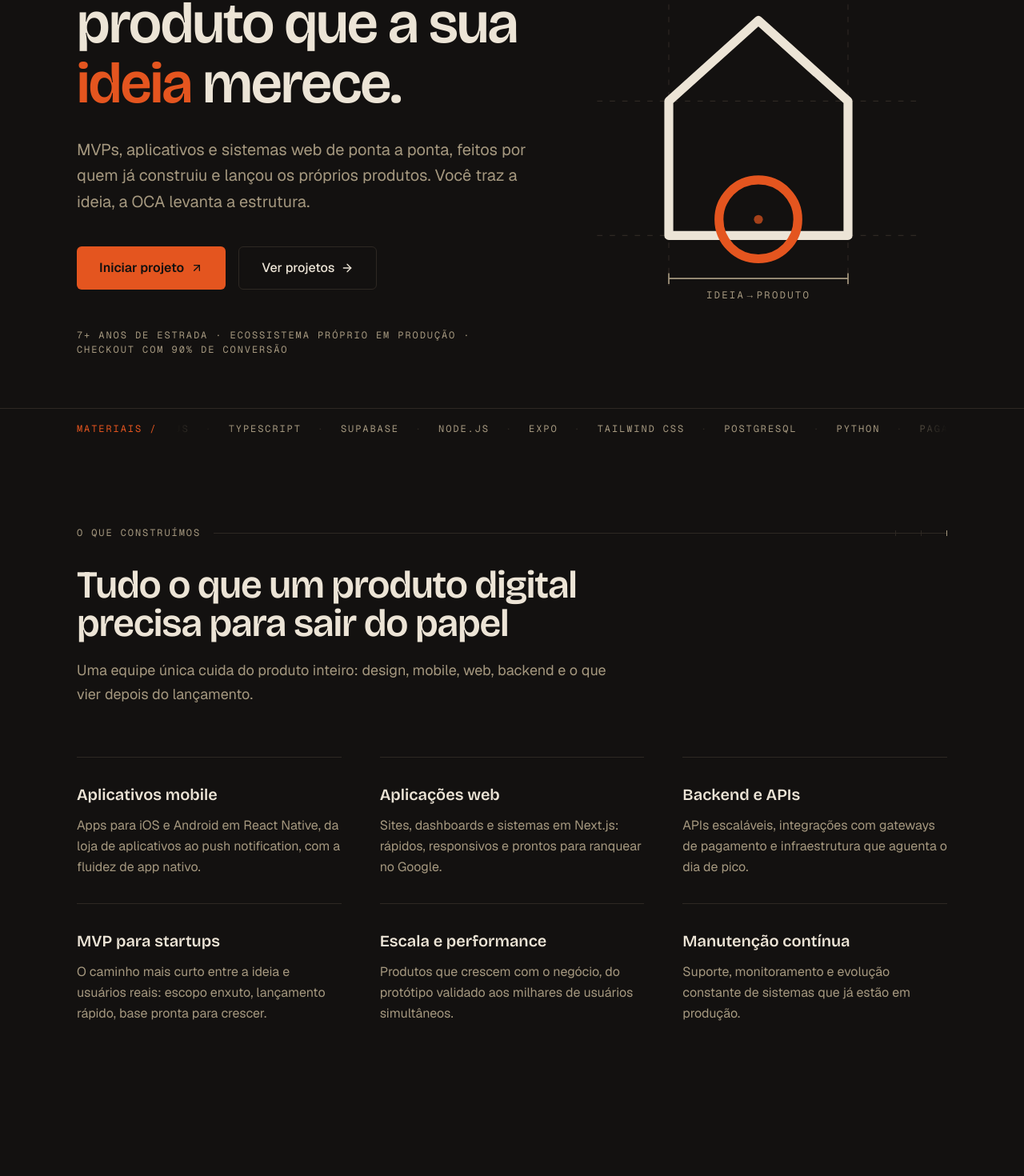
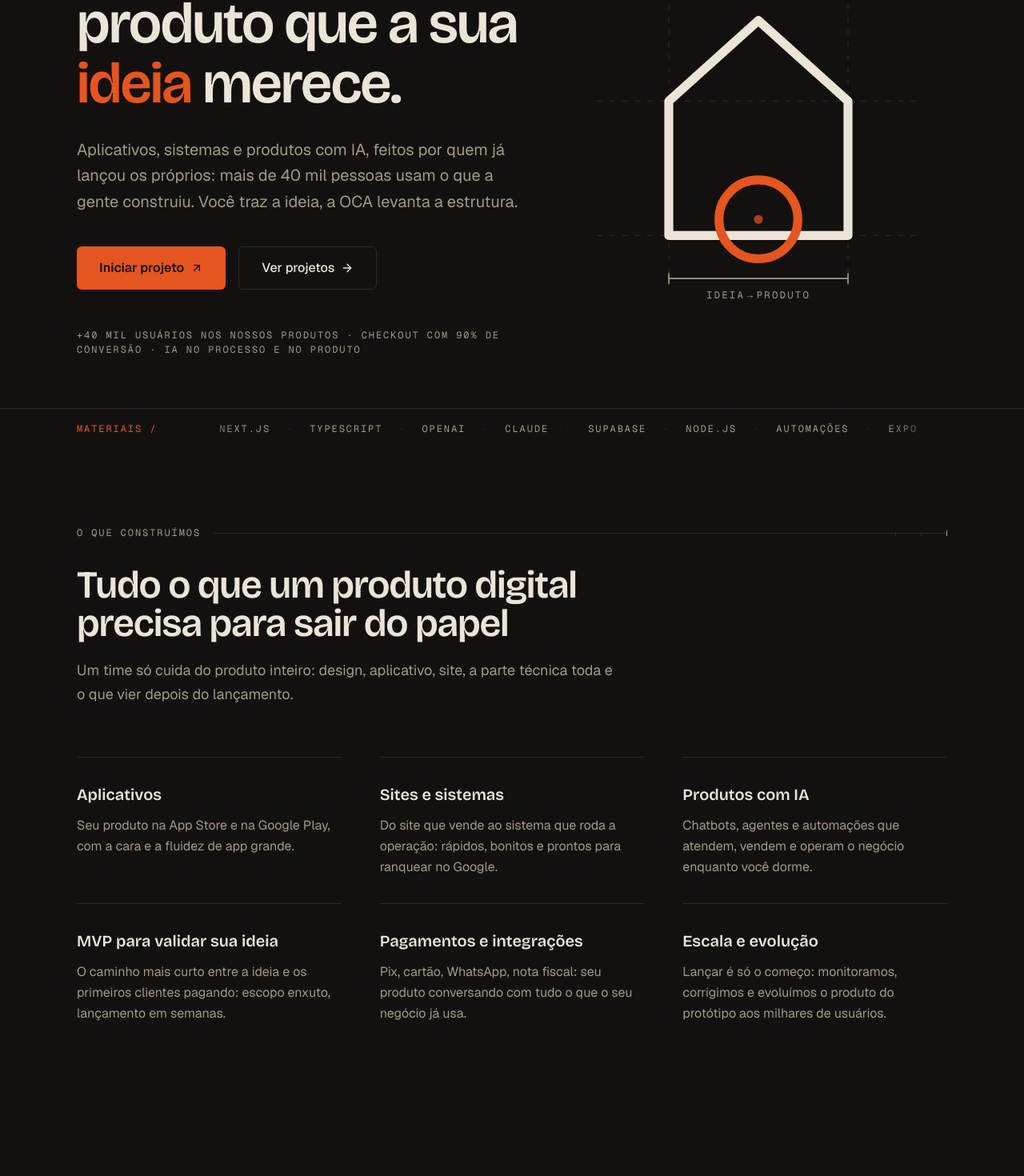
Before and after one commit to Luc2000/oca-portfolio, a Next.js app: page / in a window 1280 px wide. Shown: the part 254-1724 px from the top of the page at 80% size. Built offline with nearby package versions, Linux system fonts and the light colour scheme.

Commit message:
feat: sharpen copy for entrepreneur audience with ai positioning
Less jargon (sistemas web -> sistemas, backend/APIs -> pagamentos e integracoes), AI as a first-class service and differentiator, real usage numbers in the hero proof strip.

```diff
--- a/app/components/ContactForm.tsx
+++ b/app/components/ContactForm.tsx
@@ -7,10 +7,11 @@ import { whatsappUrl } from "../data/site";
 
 const projectTypes = [
   { value: "website", label: "Website" },
-  { value: "app", label: "Aplicativo Móvel" },
+  { value: "app", label: "Aplicativo" },
   { value: "mvp", label: "MVP" },
+  { value: "ai", label: "Produto com IA / Automação" },
   { value: "ecommerce", label: "E-commerce" },
-  { value: "system", label: "Sistema Web" },
+  { value: "system", label: "Sistema" },
   { value: "partnership", label: "Proposta de Parceria" },
   { value: "other", label: "Outro" },
 ];
--- a/app/components/FeaturedProjects.tsx
+++ b/app/components/FeaturedProjects.tsx
@@ -14,7 +14,7 @@ const FeaturedProjects = () => {
         <SectionHeader
           label="Projetos em produção"
           title="Produtos reais, com usuários e pagamentos reais"
-          lede="Uma amostra do que já saiu da prancheta: o ecossistema Revo, construído do zero pela OCA, e projetos para clientes."
+          lede="Uma amostra do que já saiu da prancheta: o ecossistema Revo, construído do zero pela OCA e usado por mais de 40 mil pessoas, e produtos para clientes."
         />
 
         <div className="grid grid-cols-1 gap-8 md:grid-cols-2">
--- a/app/components/Hero.tsx
+++ b/app/components/Hero.tsx
@@ -7,13 +7,16 @@ import OcaBlueprint from "./OcaBlueprint";
 import { whatsappUrl, defaultWhatsappMessage } from "../data/site";
 
 const materials = [
+  "IA & Agentes",
   "React Native",
   "Next.js",
   "TypeScript",
+  "OpenAI",
+  "Claude",
   "Supabase",
   "Node.js",
+  "Automações",
   "Expo",
-  "Tailwind CSS",
   "PostgreSQL",
   "Python",
   "Pagar.me",
@@ -54,9 +57,9 @@ const Hero = () => {
             variants={item}
             className="mt-7 max-w-xl text-lg leading-relaxed text-palha sm:text-xl"
           >
-            MVPs, aplicativos e sistemas web de ponta a ponta, feitos por quem
-            já construiu e lançou os próprios produtos. Você traz a ideia, a
-            OCA levanta a estrutura.
+            Aplicativos, sistemas e produtos com IA, feitos por quem já lançou
+            os próprios: mais de 40 mil pessoas usam o que a gente construiu.
+            Você traz a ideia, a OCA levanta a estrutura.
           </motion.p>
 
           <motion.div
@@ -79,8 +82,8 @@ const Hero = () => {
           </motion.div>
 
           <motion.p variants={item} className="annotation mt-12">
-            7+ anos de estrada · Ecossistema próprio em produção · Checkout com
-            90% de conversão
+            +40 mil usuários nos nossos produtos · Checkout com 90% de
+            conversão · IA no processo e no produto
           </motion.p>
         </motion.div>
 
--- a/app/components/Services.tsx
+++ b/app/components/Services.tsx
@@ -3,34 +3,34 @@ import SectionHeader from "./SectionHeader";
 
 const services = [
   {
-    title: "Aplicativos mobile",
+    title: "Aplicativos",
     description:
-      "Apps para iOS e Android em React Native, da loja de aplicativos ao push notification, com a fluidez de app nativo.",
+      "Seu produto na App Store e na Google Play, com a cara e a fluidez de app grande.",
   },
   {
-    title: "Aplicações web",
+    title: "Sites e sistemas",
     description:
-      "Sites, dashboards e sistemas em Next.js: rápidos, responsivos e prontos para ranquear no Google.",
+      "Do site que vende ao sistema que roda a operação: rápidos, bonitos e prontos para ranquear no Google.",
   },
   {
-    title: "Backend e APIs",
+    title: "Produtos com IA",
     description:
-      "APIs escaláveis, integrações com gateways de pagamento e infraestrutura que aguenta o dia de pico.",
+      "Chatbots, agentes e automações que atendem, vendem e operam o negócio enquanto você dorme.",
   },
   {
-    title: "MVP para startups",
+    title: "MVP para validar sua ideia",
     description:
-      "O caminho mais curto entre a ideia e usuários reais: escopo enxuto, lançamento rápido, base pronta para crescer.",
+      "O caminho mais curto entre a ideia e os primeiros clientes pagando: escopo enxuto, lançamento em semanas.",
   },
   {
-    title: "Escala e performance",
+    title: "Pagamentos e integrações",
     description:
-      "Produtos que crescem com o negócio, do protótipo validado aos milhares de usuários simultâneos.",
+      "Pix, cartão, WhatsApp, nota fiscal: seu produto conversando com tudo o que o seu negócio já usa.",
   },
   {
-    title: "Manutenção contínua",
+    title: "Escala e evolução",
     description:
-      "Suporte, monitoramento e evolução constante de sistemas que já estão em produção.",
+      "Lançar é só o começo: monitoramos, corrigimos e evoluímos o produto do protótipo aos milhares de usuários.",
   },
 ];
 
@@ -41,7 +41,7 @@ const Services = () => {
         <SectionHeader
           label="O que construímos"
           title="Tudo o que um produto digital precisa para sair do papel"
-          lede="Uma equipe única cuida do produto inteiro: design, mobile, web, backend e o que vier depois do lançamento."
+          lede="Um time só cuida do produto inteiro: design, aplicativo, site, a parte técnica toda e o que vier depois do lançamento."
         />
 
         <div className="grid grid-cols-1 gap-x-12 sm:grid-cols-2 lg:grid-cols-3">
--- a/app/components/WhyChooseUs.tsx
+++ b/app/components/WhyChooseUs.tsx
@@ -8,6 +8,11 @@ const reasons = [
       "A OCA criou e opera o ecossistema Revo: app, dashboard e menu digital com pagamentos reais em produção. Sabemos o que é lançar, errar, corrigir e escalar com o próprio dinheiro em jogo.",
   },
   {
+    title: "Velocidade de IA, qualidade de sênior",
+    description:
+      "Construímos com IA no processo inteiro e revisão sênior em cada linha: entregamos em semanas o que times tradicionais levam meses, sem virar a dívida técnica de amanhã.",
+  },
+  {
     title: "Foco em validar, não em faturar horas",
     description:
       "O escopo do MVP é desenhado para responder à pergunta que importa: alguém paga por isso? Você lança em semanas e decide o próximo passo com dados, não com achismo.",
@@ -16,11 +21,6 @@ const reasons = [
     title: "Parceria além do código",
     description:
       "Para projetos promissores, a conversa pode ir além do desenvolvimento: participação, estratégia de produto e a experiência de quem já empreendeu do outro lado da mesa.",
-  },
-  {
-    title: "Qualidade que não trava o crescimento",
-    description:
-      "Código limpo, arquitetura pensada para escalar e stack moderna. O MVP de hoje não vira a dívida técnica de amanhã.",
   },
 ];
 
--- a/app/data/site.ts
+++ b/app/data/site.ts
@@ -3,7 +3,7 @@ export const site = {
   shortName: "OCA",
   url: "https://www.ocasoftwarehouse.com.br",
   description:
-    "Software house em São Paulo especializada em MVPs, aplicativos mobile e sistemas web. Construímos produtos digitais de ponta a ponta para founders e empresas.",
+    "Software house em São Paulo especializada em MVPs, aplicativos, sistemas e produtos com IA. Mais de 40 mil pessoas usam o que a gente construiu.",
   phone: "+55 11 94962-9527",
   whatsapp: "5511949629527",
   location: "São Paulo, SP - Brasil",
--- a/app/layout.tsx
+++ b/app/layout.tsx
@@ -33,8 +33,11 @@ export const metadata: Metadata = {
     "desenvolvimento de software",
     "aplicativos mobile",
     "desenvolvimento web",
+    "desenvolvimento com ia",
+    "chatbot com ia",
+    "automação com ia",
+    "agentes de ia",
     "app react native",
-    "website next.js",
     "mvp startup",
     "software house",
     "software house são paulo",
--- a/app/sobre/page.tsx
+++ b/app/sobre/page.tsx
@@ -131,7 +131,9 @@ export default function AboutPage() {
                   software house. Não queremos apenas entregar código: queremos
                   ajudar empreendedores a transformarem suas ideias em startups
                   de sucesso, com desenvolvimento técnico e insights
-                  estratégicos de quem já empreendeu.
+                  estratégicos de quem já empreendeu. E construímos com IA no
+                  processo inteiro, o que nos deixa mais rápidos do que times
+                  muito maiores.
                 </p>
               </div>
             </Reveal>
```
